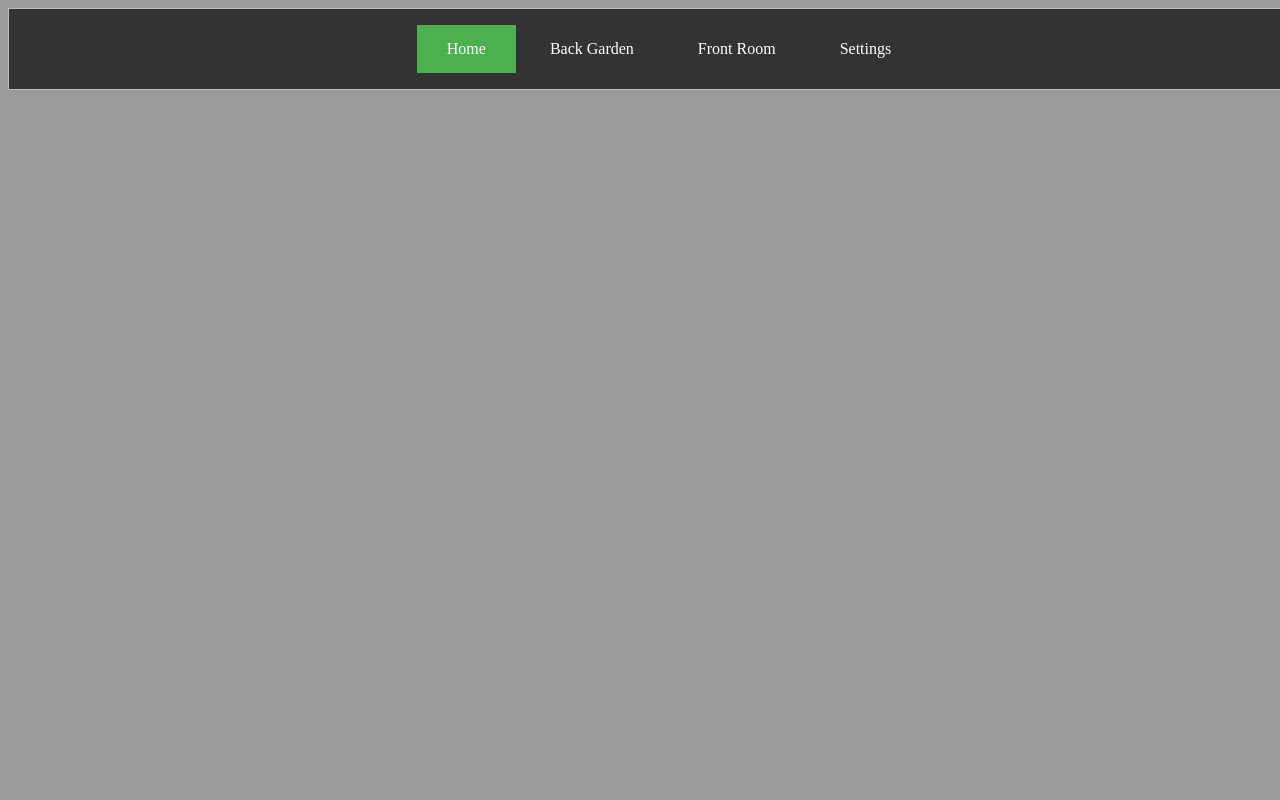
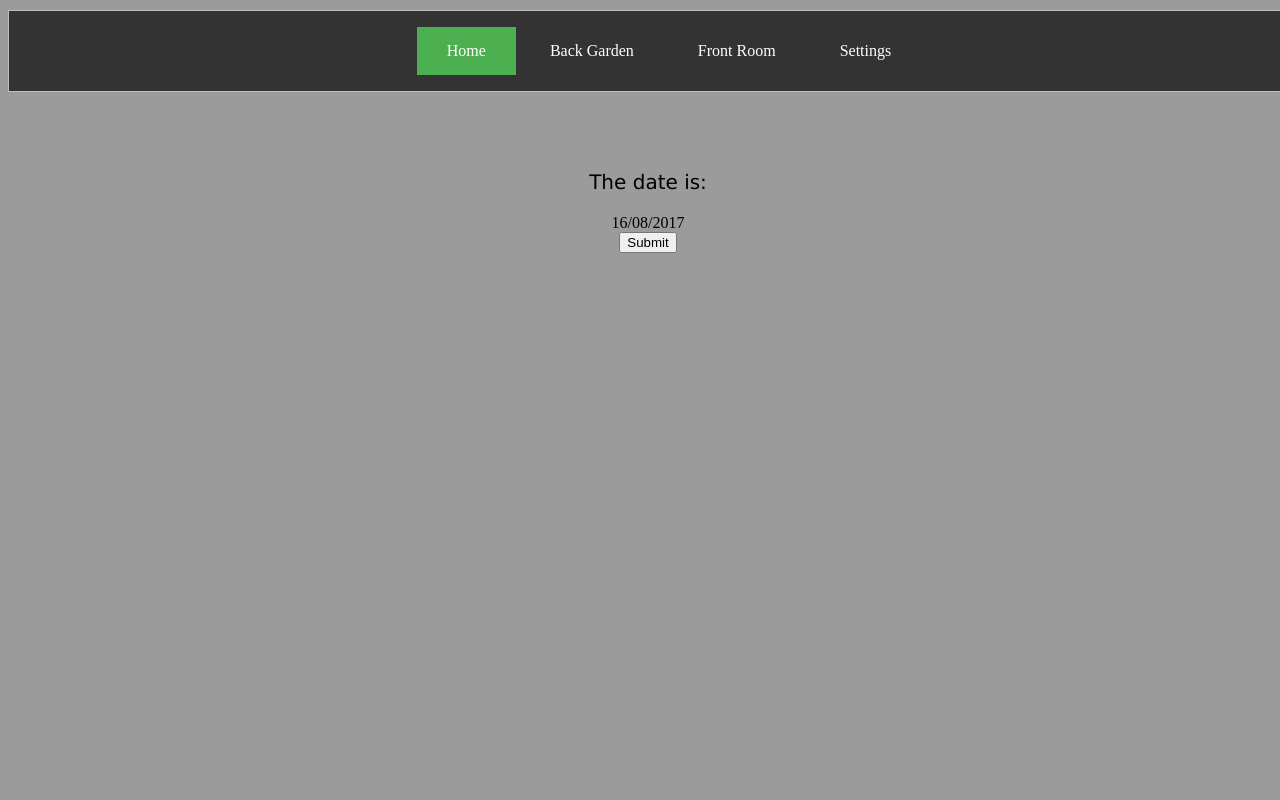
Before and after one commit to zachrox/Home-Auto, a PHP site: page /Main.php in a window 1280 px wide. Run offline with PHP 8.4, Linux system fonts and the light colour scheme.

Commit message:
Php added to site

```diff
--- a/Pages/Main.php
+++ b/Pages/Main.php
@@ -15,7 +15,14 @@
             </ul>
         </div>
 
+    <div id="widget_box">
+        <p>The date is: </p>
+
+        <?php echo gmdate('<p> d/m/Y <p/>'); ?>
 
 
+    <FORM METHOD=GET ACTION="textarea.php"> <INPUT TYPE=SUBMIT> </FORM>
+    </div>
+    </FORM>
     </body>
 </html>
--- a/Pages/Style.css
+++ b/Pages/Style.css
@@ -5,7 +5,7 @@ body {
 h5 {
     color: white;
     text-align: center;
-    size: 20;
+    size: 20px;
 }
 
 p {
@@ -22,7 +22,7 @@ p {
     margin:0 auto;
     overflow: hidden;
     position: fixed;
-    top: 10;
+    top: 10px;
     width: 100%;
 }
 
@@ -37,7 +37,7 @@ p {
 }
 
 #nav li a {
-    color: white;
+    color: #FFFFFF;
     display: inline-block;
     text-align: left;
     padding: 15px 30px;
@@ -51,3 +51,16 @@ p {
 .active {
     background-color: #4CAF50;
 }
+
+#widget_box {
+    position: fixed;
+    text-align: center;
+    display:table;
+    padding: 0;
+    margin:0 auto;
+    top: 150px;
+    height: 500px;
+    display: inline-block;
+    width: 100%;
+    list-style:none;
+}
```
